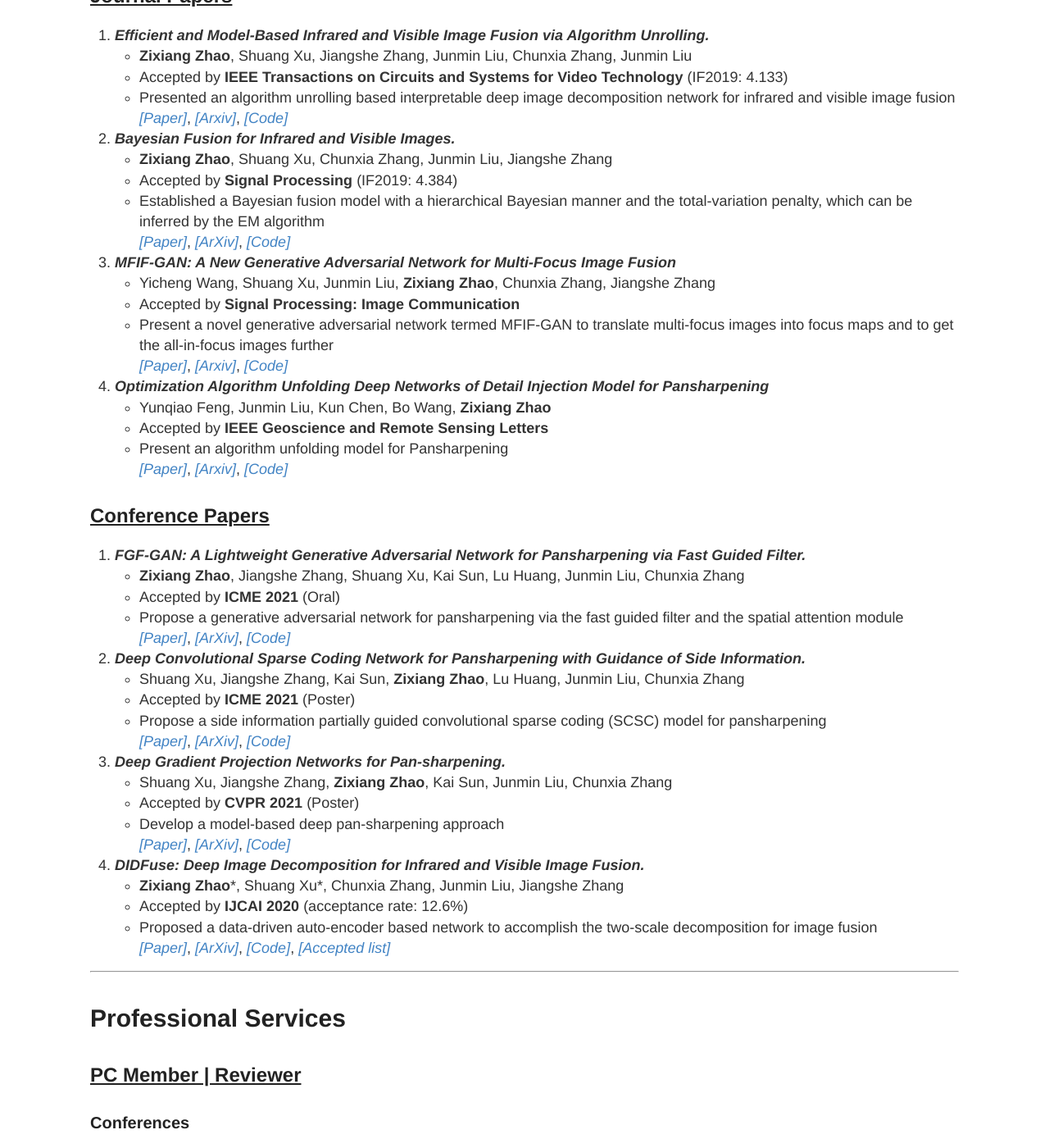
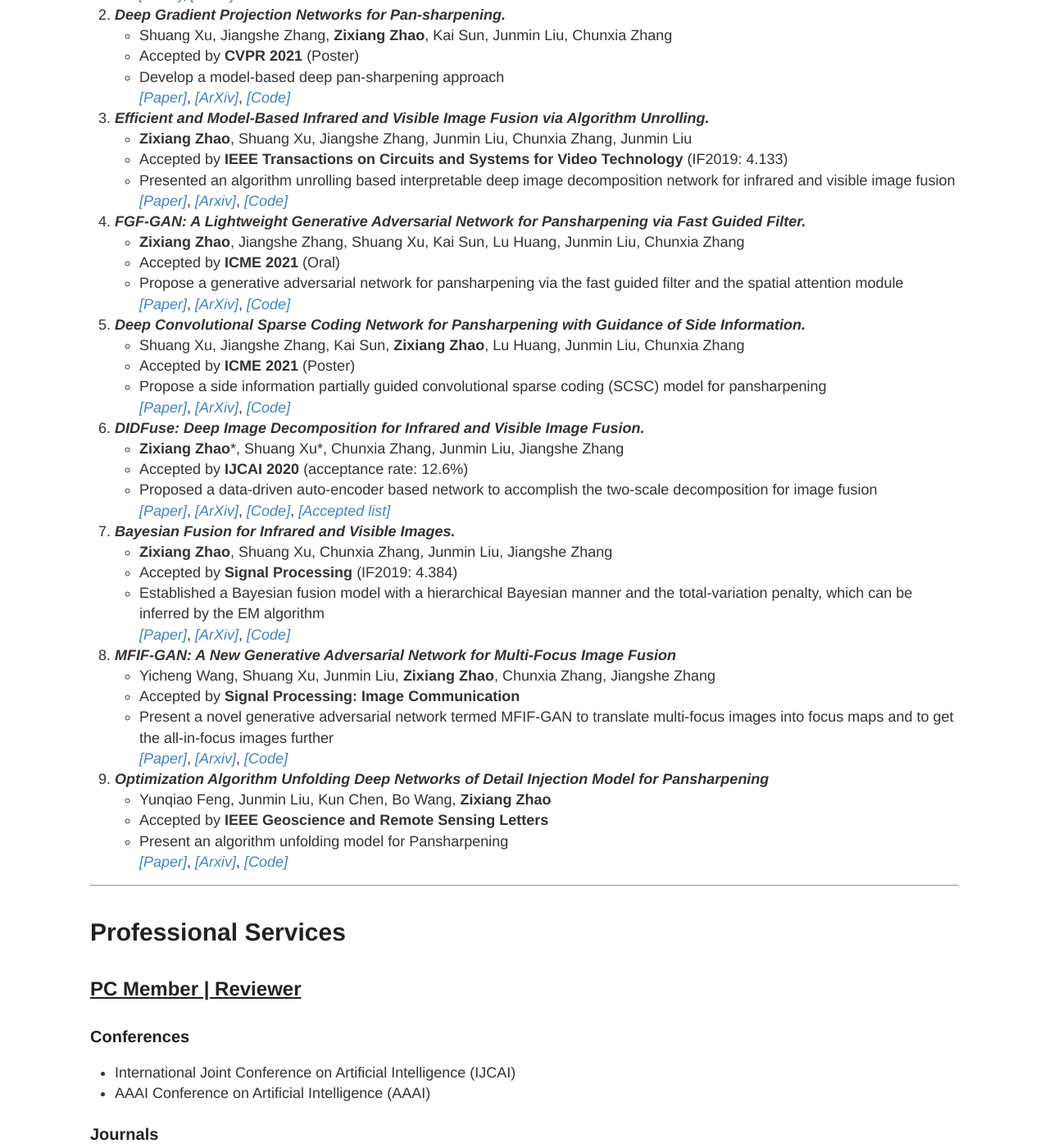
Before and after one commit to Zhaozixiang1228/Zhaozixiang1228.github.io, a Jekyll site: the page built from index.md, in a window 1280 px wide and 1400 px high, scrolled down 1832 px. Shown: the whole window at 82% size. Built offline with Jekyll 4.4.1, drawn with Linux system fonts in a browser that asks for light colours; our own code applies the rules of GitHub Pages for plain Markdown files; some of the changed lines change nothing that is shown; some of the changed text lies outside the part shown.

Commit message:
Update index.md

```diff
--- a/index.md
+++ b/index.md
@@ -29,11 +29,13 @@
 
 # NEWS
 
+- [2022-03-02] One paper on guided depth map super-resolution is accepted by **CVPR 2022**.
+-
 - [2021-04-14] One paper on model-driven image fusion is accepted by **IEEE TCSVT**.
-- [2021-03-07] Two papers on remote sensing image processing are accepted by **ICME2021** (1 ORAL & 1 POSTER).
-- [2021-03-01] One paper on remote sensing image processing is accepted by **CVPR2021** (POSTER).
+- [2021-03-07] Two papers on remote sensing image processing are accepted by **ICME 2021** (1 ORAL & 1 POSTER).
+- [2021-03-01] One paper on remote sensing image processing is accepted by **CVPR 2021** (POSTER).
 - [2020-07-31] One paper on Bayesian image fusion is accepted by **Signal Processing**.
-- [2020-04-23] One paper on data-driven image fusion is accepted by **IJCAI2020**.
+- [2020-04-23] One paper on data-driven image fusion is accepted by **IJCAI 2020**.
 
 ---
 
@@ -41,57 +43,40 @@
 
 ## <u> Preprint </u>
 
-1. ***Discrete Cosine Transform Network for Guided Depth Map Super-Resolution.***
-* **Zixiang Zhao**, Jiangshe Zhang, Shuang Xu, Chunxia Zhang, Junmin Liu
-* Submitted to **ICCV 2021**
-* Propose an advanced Discrete Cosine Transform Network (DCTNet) for guided depth super-resolution
-[*[ArXiv]*](https://arxiv.org/abs/2104.06977), [*[Code]*]()
-
 1. ***Domain Adaptive Object Detection via Feature Separation and Alignment.***
 * Chengyang Liang\*, **Zixiang Zhao**\*, Junmin Liu, Jiangshe Zhang
-* Submitted to **ICCV 2021** (Co-first Author)
 * Establish a Feature Separation and Alignment Network (FSANet) for domain adaptive object detection
 [*[ArXiv]*](https://arxiv.org/abs/2012.08689), [*[Code]*]()
 
 1. ***When Image Decomposition Meets Deep Learning: A Novel Infrared and Visible Image Fusion Method.***
 * **Zixiang Zhao**, Jiangshe Zhang, Shuang Xu, Kai Sun, Chunxia Zhang, Junmin Liu
-* Submitted to **IEEE Transactions on Neural Networks and Learning Systems**
 * Journal version of IJCAI2020 paper
   [*[ArXiv]*](https://arxiv.org/abs/2009.01315), [*[Code]*]()
 
 1. ***Deep Convolutional Sparse Coding Networks for Image Fusion.***
 * Shuang Xu\*, **Zixiang Zhao**\*, Yicheng Wang, Chunxia Zhang, Junmin Liu, Jiangshe Zhang
-* Submitted to **Information Fusion** (Co-first Author)
 * Gave three deep convolutional sparse coding networks for three image fusion tasks as well as the solutions based on unfolding the iterative shrinkage and thresholding algorithm
   [*[Arxiv]*](https://arxiv.org/abs/2005.08448), [*[Code]*]()
 
-## <u> Journal Papers </u>
+## <u> Selected Publications </u>
+
+1. ***Discrete Cosine Transform Network for Guided Depth Map Super-Resolution.***
+* **Zixiang Zhao**, Jiangshe Zhang, Shuang Xu, Zudi Lin, Hanspeter Pfister
+* Accepted by **CVPR 2022**
+* Propose an advanced Discrete Cosine Transform Network (DCTNet) for guided depth super-resolution
+[*[ArXiv]*](https://arxiv.org/abs/2104.06977), [*[Code]*]()
+
+1. ***Deep Gradient Projection Networks for Pan-sharpening.***
+* Shuang Xu, Jiangshe Zhang, **Zixiang Zhao**, Kai Sun, Junmin Liu, Chunxia Zhang
+* Accepted by **CVPR 2021** (Poster)
+* Develop a model-based deep pan-sharpening approach
+  *[[Paper]](https://openaccess.thecvf.com/content/CVPR2021/html/Xu_Deep_Gradient_Projection_Networks_for_Pan-sharpening_CVPR_2021_paper.html)*, [*[ArXiv]*](https://arxiv.org/abs/2103.04584), [*[Code]*](https://github.com/xsxjtu/GPPNN)
 
 1. ***Efficient and Model-Based Infrared and Visible Image Fusion via Algorithm Unrolling.***
 * **Zixiang Zhao**, Shuang Xu, Jiangshe Zhang, Junmin Liu, Chunxia Zhang, Junmin Liu
 * Accepted by **IEEE Transactions on Circuits and Systems for Video Technology** (IF2019: 4.133)
 * Presented an algorithm unrolling based interpretable deep image decomposition network for infrared and visible image fusion
   [*[Paper]*](https://ieeexplore.ieee.org/document/9416456), [*[Arxiv]*](https://arxiv.org/abs/2005.05896), [*[Code]*](https://github.com/Zhaozixiang1228/IVIF-AUIF-Net)
-
-1. ***Bayesian Fusion for Infrared and Visible Images.***
-* **Zixiang Zhao**, Shuang Xu, Chunxia Zhang, Junmin Liu, Jiangshe Zhang
-* Accepted by **Signal Processing** (IF2019: 4.384)
-* Established a Bayesian fusion model with a hierarchical Bayesian manner and the total-variation penalty, which can be inferred by the EM algorithm
-  [*[Paper]*](https://www.sciencedirect.com/science/article/pii/S0165168420302772), [*[ArXiv]*](https://arxiv.org/abs/2005.05839), [*[Code]*](https://github.com/Zhaozixiang1228/IVIF-Bayesian-Fusion)
-
-1. ***MFIF-GAN: A New Generative Adversarial Network for Multi-Focus Image Fusion***
-* Yicheng Wang, Shuang Xu, Junmin Liu, **Zixiang Zhao**, Chunxia Zhang, Jiangshe Zhang
-* Accepted by **Signal Processing: Image Communication**
-* Present a novel generative adversarial network termed MFIF-GAN to translate multi-focus images into focus maps and to get the all-in-focus images further
-[*[Paper]*](https://www.sciencedirect.com/science/article/abs/pii/S0923596521001260), [*[Arxiv]*](https://arxiv.org/abs/2009.09718v2), [*[Code]*]()
-
-1. ***Optimization Algorithm Unfolding Deep Networks of Detail Injection Model for Pansharpening***
-* Yunqiao Feng, Junmin Liu, Kun Chen, Bo Wang, **Zixiang Zhao**
-* Accepted by **IEEE Geoscience and Remote Sensing Letters**
-* Present an algorithm unfolding model for Pansharpening
-  [*[Paper]*](https://ieeexplore.ieee.org/document/9430890), [*[Arxiv]*](https://arxiv.org/abs/xxxxxxx), [*[Code]*]()
-
-## <u> Conference Papers </u>
 
 1. ***FGF-GAN: A Lightweight Generative Adversarial Network for Pansharpening via Fast Guided Filter.***
 * **Zixiang Zhao**, Jiangshe Zhang, Shuang Xu, Kai Sun, Lu Huang, Junmin Liu, Chunxia Zhang
@@ -105,17 +90,29 @@
 * Propose a side information partially guided convolutional sparse coding (SCSC) model for pansharpening
   [*[Paper]*](https://ieeexplore.ieee.org/abstract/document/9428131), [*[ArXiv]*](https://arxiv.org/abs/2103.05946), [*[Code]*](https://github.com/xsxjtu)
 
-1. ***Deep Gradient Projection Networks for Pan-sharpening.***
-* Shuang Xu, Jiangshe Zhang, **Zixiang Zhao**, Kai Sun, Junmin Liu, Chunxia Zhang
-* Accepted by **CVPR 2021** (Poster)
-* Develop a model-based deep pan-sharpening approach
-  *[[Paper]](https://openaccess.thecvf.com/content/CVPR2021/html/Xu_Deep_Gradient_Projection_Networks_for_Pan-sharpening_CVPR_2021_paper.html)*, [*[ArXiv]*](https://arxiv.org/abs/2103.04584), [*[Code]*](https://github.com/xsxjtu/GPPNN)
-
 1. ***DIDFuse: Deep Image Decomposition for Infrared and Visible Image Fusion.***
 * **Zixiang Zhao**\*, Shuang Xu\*, Chunxia Zhang, Junmin Liu, Jiangshe Zhang
 * Accepted by **IJCAI 2020** (acceptance rate: 12.6%)
 * Proposed a data-driven auto-encoder based network to accomplish the two-scale decomposition for image fusion
   [*[Paper]*](https://www.ijcai.org/Proceedings/2020/135), [*[ArXiv]*](https://arxiv.org/abs/2003.09210v1), [*[Code]*](https://github.com/Zhaozixiang1228/IVIF-DIDFuse), [*[Accepted list]*](http://static.ijcai.org/2020-accepted_papers.html)
+
+1. ***Bayesian Fusion for Infrared and Visible Images.***
+* **Zixiang Zhao**, Shuang Xu, Chunxia Zhang, Junmin Liu, Jiangshe Zhang
+* Accepted by **Signal Processing** (IF2019: 4.384)
+* Established a Bayesian fusion model with a hierarchical Bayesian manner and the total-variation penalty, which can be inferred by the EM algorithm
+  [*[Paper]*](https://www.sciencedirect.com/science/article/pii/S0165168420302772), [*[ArXiv]*](https://arxiv.org/abs/2005.05839), [*[Code]*](https://github.com/Zhaozixiang1228/IVIF-Bayesian-Fusion)
+
+1. ***MFIF-GAN: A New Generative Adversarial Network for Multi-Focus Image Fusion***
+* Yicheng Wang, Shuang Xu, Junmin Liu, **Zixiang Zhao**, Chunxia Zhang, Jiangshe Zhang
+* Accepted by **Signal Processing: Image Communication**
+* Present a novel generative adversarial network termed MFIF-GAN to translate multi-focus images into focus maps and to get the all-in-focus images further
+[*[Paper]*](https://www.sciencedirect.com/science/article/abs/pii/S0923596521001260), [*[Arxiv]*](https://arxiv.org/abs/2009.09718v2), [*[Code]*](https://github.com/ycwang-libra/MFIF-GAN)
+
+1. ***Optimization Algorithm Unfolding Deep Networks of Detail Injection Model for Pansharpening***
+* Yunqiao Feng, Junmin Liu, Kun Chen, Bo Wang, **Zixiang Zhao**
+* Accepted by **IEEE Geoscience and Remote Sensing Letters**
+* Present an algorithm unfolding model for Pansharpening
+  [*[Paper]*](https://ieeexplore.ieee.org/document/9430890), [*[Arxiv]*](https://arxiv.org/abs/xxxxxxx), [*[Code]*]()
 
 ---
 
```
